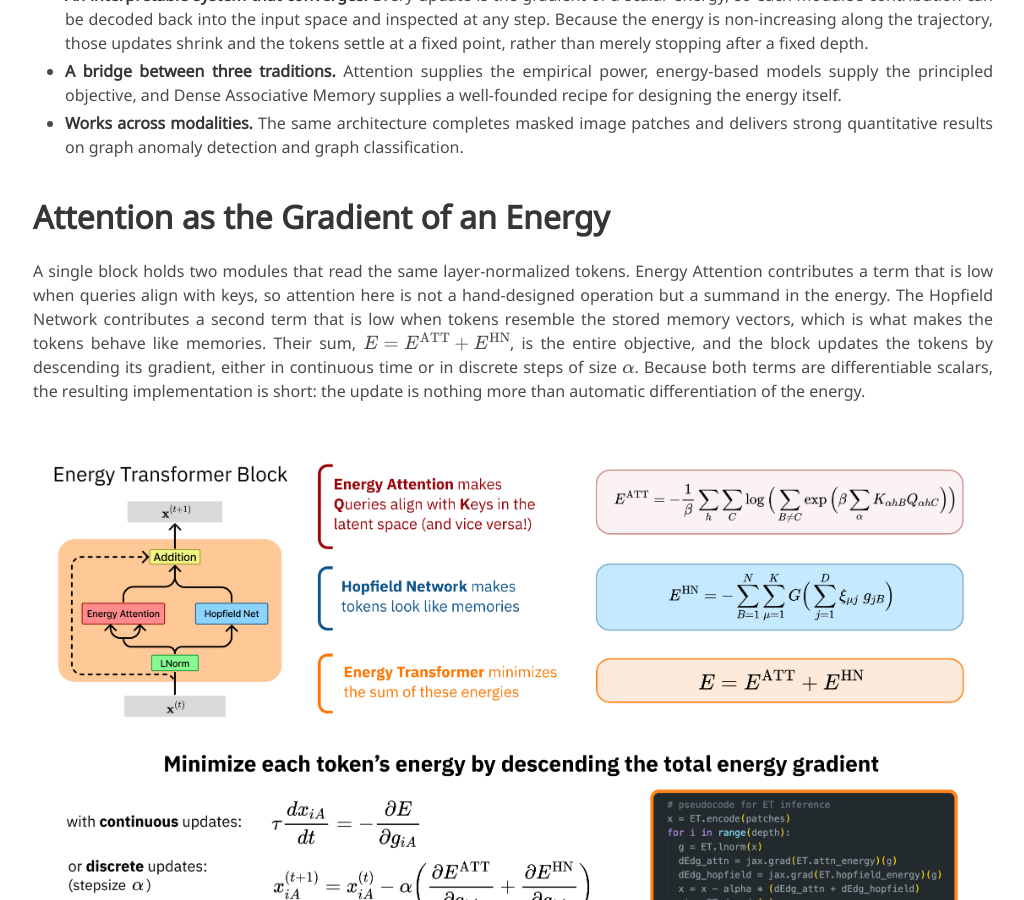
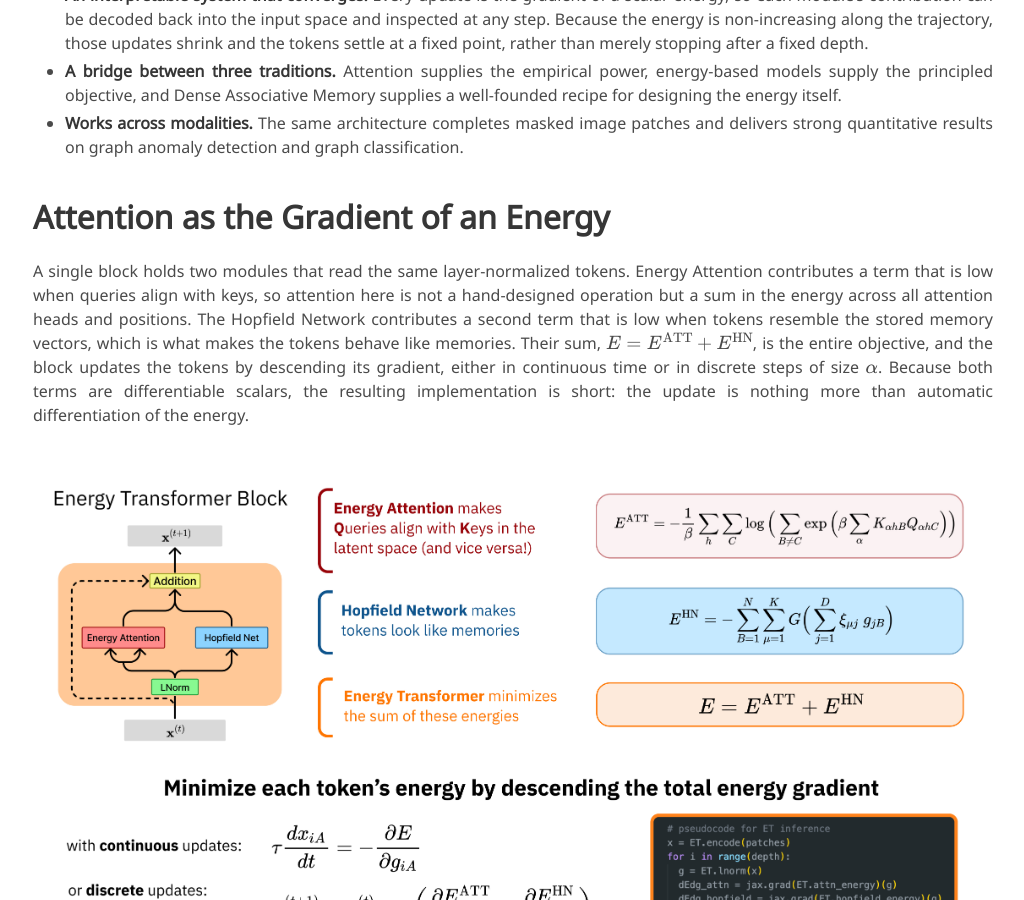
Before and after one commit to Lemon-cmd/Lemon-cmd.github.io, a Jekyll site: the page built from papers/energy-transformer.md, in a window 1280 px wide and 900 px high, scrolled down 1864 px. Shown: the whole window, without its empty margins (127-1151 px from the left). Built offline with Jekyll 4.4.1, drawn with Linux system fonts in a browser that asks for light colours; some web fonts are replaced; a style sheet for code colours, icons or effects is not loaded.

Commit message:
update et project page

```diff
--- a/papers/energy-transformer.md
+++ b/papers/energy-transformer.md
@@ -79,7 +79,7 @@ bibtex: |
 
 <h2 class="title is-3" style="margin-top: 2.5rem;">Attention as the Gradient of an Energy</h2>
 
-A single block holds two modules that read the same layer-normalized tokens. Energy Attention contributes a term that is low when queries align with keys, so attention here is not a hand-designed operation but a summand in the energy. The Hopfield Network contributes a second term that is low when tokens resemble the stored memory vectors, which is what makes the tokens behave like memories. Their sum, $$E = E^{\text{ATT}} + E^{\text{HN}}$$, is the entire objective, and the block updates the tokens by descending its gradient, either in continuous time or in discrete steps of size $$\alpha$$. Because both terms are differentiable scalars, the resulting implementation is short: the update is nothing more than automatic differentiation of the energy.
+A single block holds two modules that read the same layer-normalized tokens. Energy Attention contributes a term that is low when queries align with keys, so attention here is not a hand-designed operation but a sum in the energy across all attention heads and positions. The Hopfield Network contributes a second term that is low when tokens resemble the stored memory vectors, which is what makes the tokens behave like memories. Their sum, $$E = E^{\text{ATT}} + E^{\text{HN}}$$, is the entire objective, and the block updates the tokens by descending its gradient, either in continuous time or in discrete steps of size $$\alpha$$. Because both terms are differentiable scalars, the resulting implementation is short: the update is nothing more than automatic differentiation of the energy.
 
 <figure class="image" style="margin: 2rem 0 0 0;">
   <img src="/assets/img/teaser_imgs/et_general.png"
```
